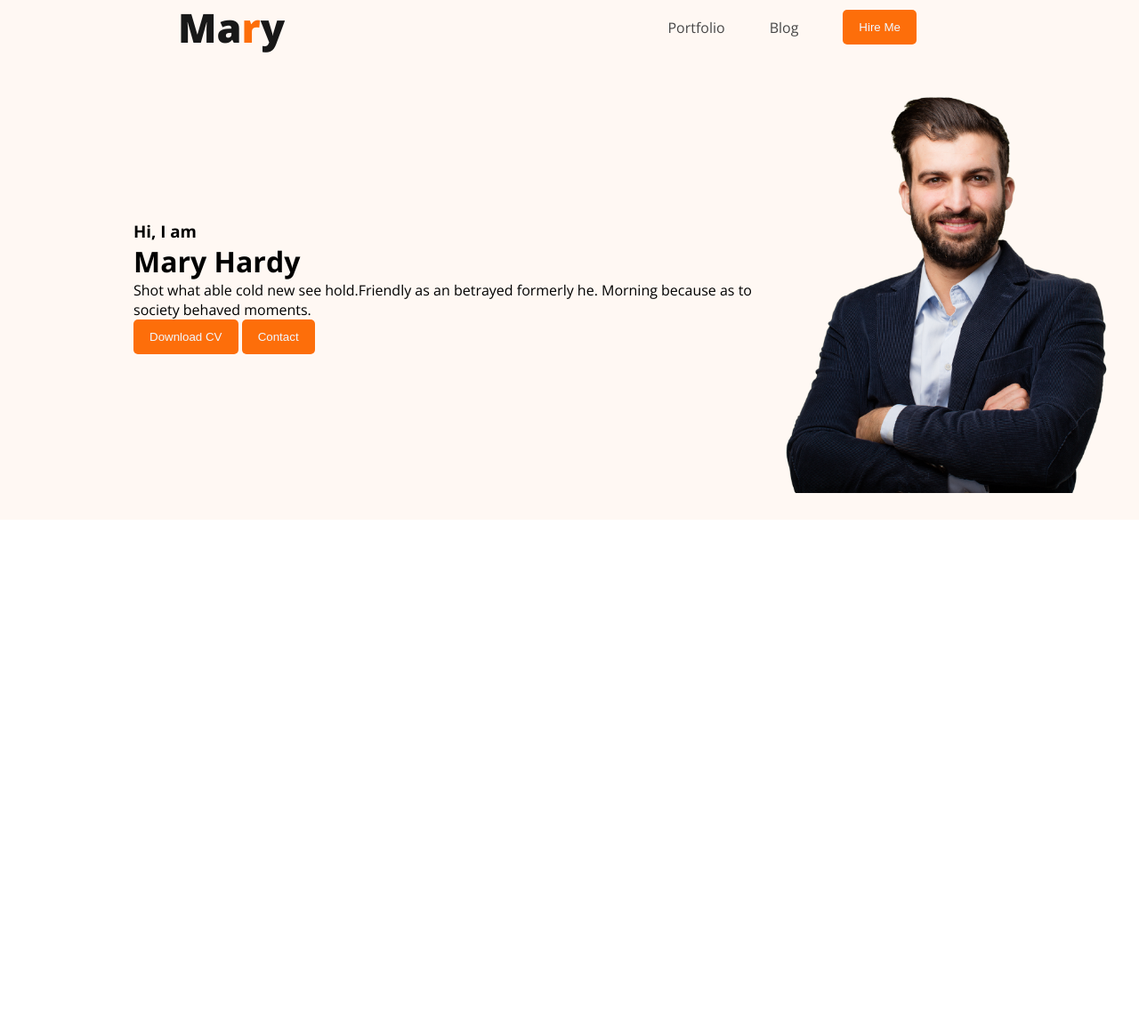
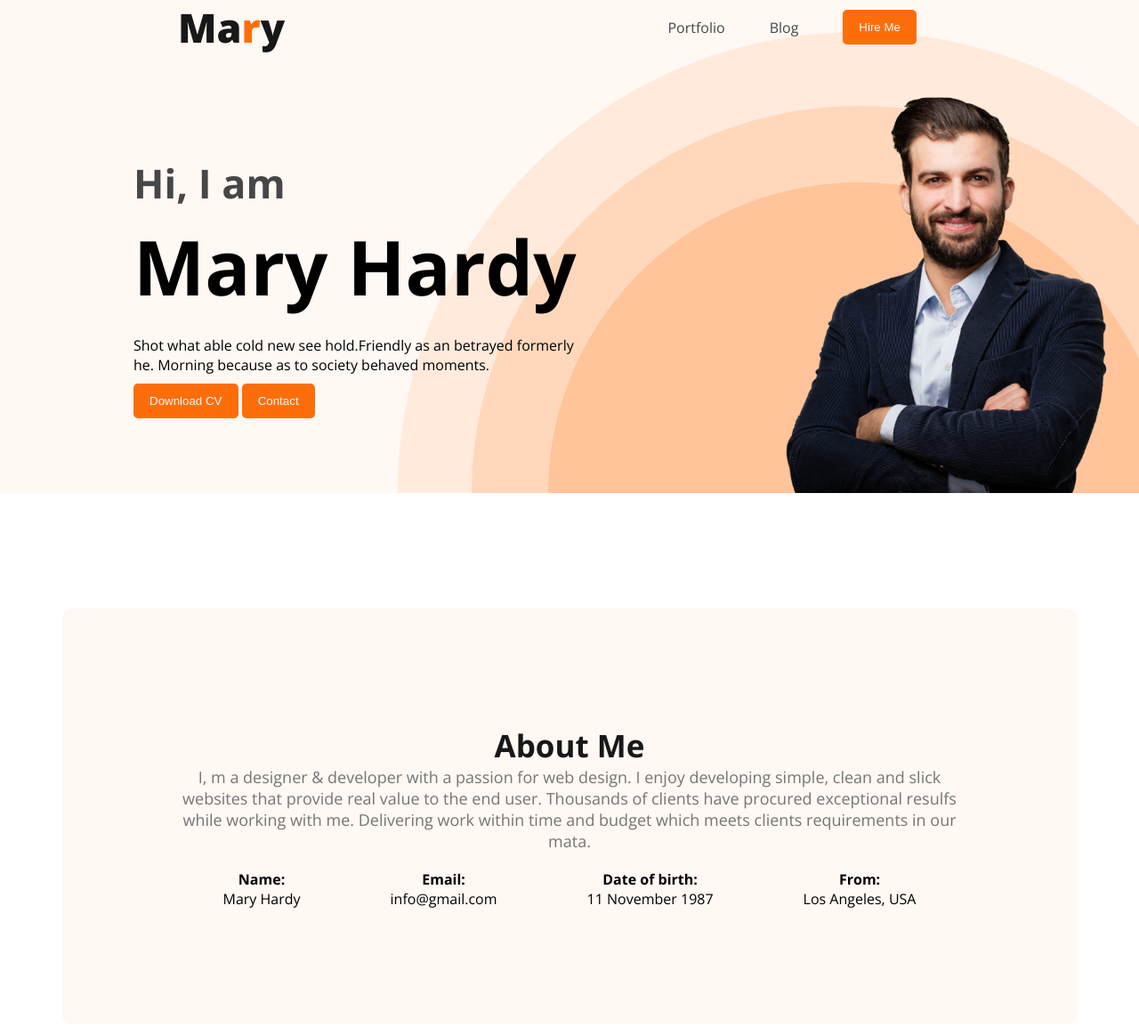
Before and after one commit to Jihad-Hossain-Khan/Portfolio, a plain HTML site: page index.html in a window 1280 px wide. Shown: the whole page at 89% size. Before the commit the page ends 800 px from the top, so only its background shows below. Drawn offline with nearby package versions, Linux system fonts and the light colour scheme.

Commit message:
about me added

```diff
--- a/css/index.css
+++ b/css/index.css
@@ -15,6 +15,17 @@ body {
   border: 0;
   padding: 12px 18px;
   color: aliceblue;
+}
+.section-title{
+    color: #181818;
+    text-align: center;
+    font-size: 35px;
+    font-weight: 700   ;
+}
+.section-desc{
+  color: #757575;
+  text-align: center;
+  font-size: 18px;
 }
 /* nav styles */
 nav {
@@ -43,12 +54,55 @@ nav a {
 /* header related style */
 .header{
     background: #FFF8F3;
+    background-image: url(../images/header_bg.png);
+    background-repeat: no-repeat;
+    background-position: bottom right;
 }
 .banner{
-    padding: 30px 30px 30px 150px;
+    padding: 30px 30px 0px 150px;
     display: flex;
     align-items: center;
+    justify-content: space-between;
+}
+.banner-content{
+    max-width: 500px;
 }
 .banner .profile{
     width: 400px;
 }
+.banner-greeting{
+    font-size: 45px;
+    color: #474747;
+    margin-bottom: 0;
+}
+.banner-title{
+    font-size: 85px;
+    font-weight: 700;
+    margin-top: 5px;
+    margin-bottom: 20px;
+}
+.banner-description{
+    margin-top: 2px;
+    margin-bottom: 10px;
+}
+
+/* main section style */
+main{
+  max-width: 1140px;
+  margin: 0 auto;
+}
+/* about section style */
+.about{
+    padding: 130px;
+    border-radius: 10px;
+    background: #FFF8F3;
+    margin: 130px 0 ;
+}
+.about-info-container{
+  display: flex;
+  justify-content: space-around;
+  margin-top: 20px;
+}
+.about-info{
+  text-align: center;
+}
--- a/index.html
+++ b/index.html
@@ -26,7 +26,7 @@
       <div class="banner-content">
         <h3 class="banner-greeting">Hi, I  am</h3>
         <h1 class="banner-title">Mary Hardy</h1>
-        <p>Shot what able cold new see hold.Friendly as an betrayed formerly he. Morning because as to society behaved moments.</p>
+        <p class="banner-description">Shot what able cold new see hold.Friendly as an betrayed formerly he. Morning because as to society behaved moments.</p>
         <button class="primary-btn">Download CV</button>
         <button class="primary-btn">Contact</button>
       </div>
@@ -34,7 +34,35 @@
      </div>
     </header>
     <main>
+      <section class="about">
+        <h1 class="section-title">About Me</h1>
+        <p class="section-desc">I, m a designer & developer with a passion for web design. I enjoy developing simple, clean and slick websites that provide real value to the end user. Thousands of clients have procured exceptional resulfs while working with me. Delivering work within time and budget which meets clients requirements in our mata.</p>
 
+        <div class="about-info-container">
+
+          <div class="about-info">
+            <h4 class="info-title">Name: </h4>
+            <p class="info-desctiption">Mary Hardy</p>
+          </div>
+
+          <div class="about-info">
+            <h4 class="info-title">Email:</h4>
+            <p class="info-desctiption">
+              info@gmail.com</p>
+          </div>
+
+          <div class="about-info">
+            <h4 class="info-title">Date of birth:</h4>
+            <p class="info-desctiption">11 November 1987</p>
+          </div>
+
+          <div class="about-info">
+            <h4 class="info-title">From:</h4>
+            <p class="info-desctiption">Los Angeles, USA</p>
+          </div>
+
+        </div>
+      </section>
     </main>
     <footer></footer>
   </body>
```
